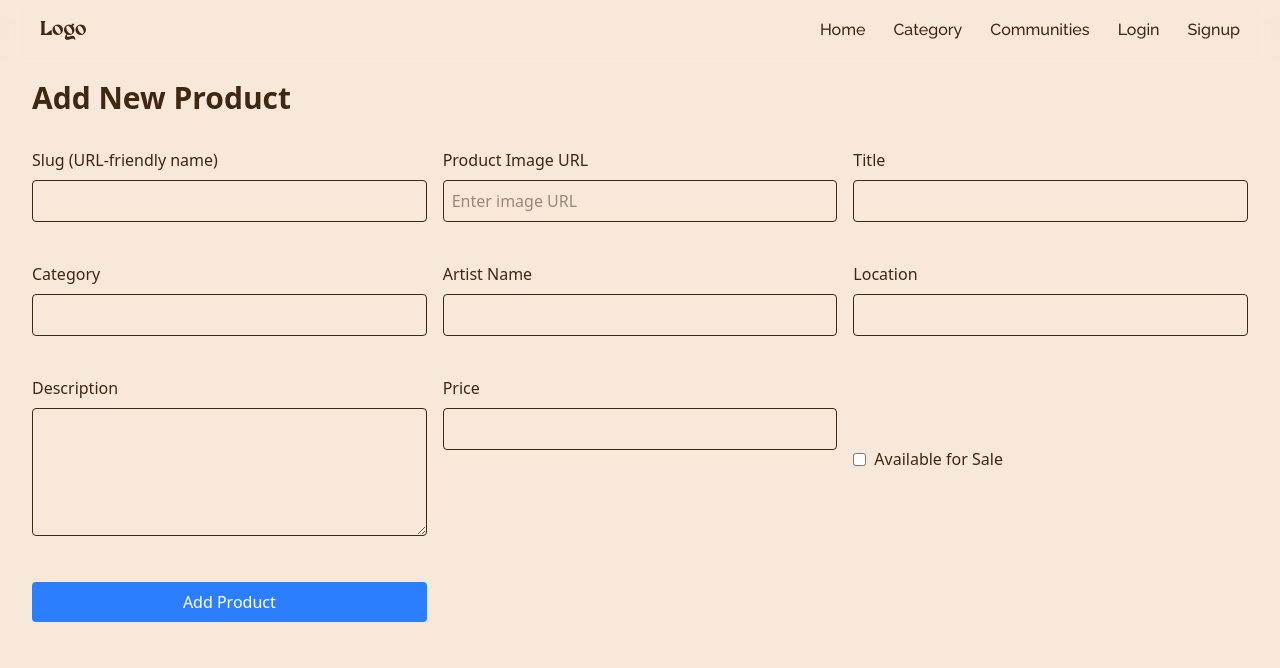
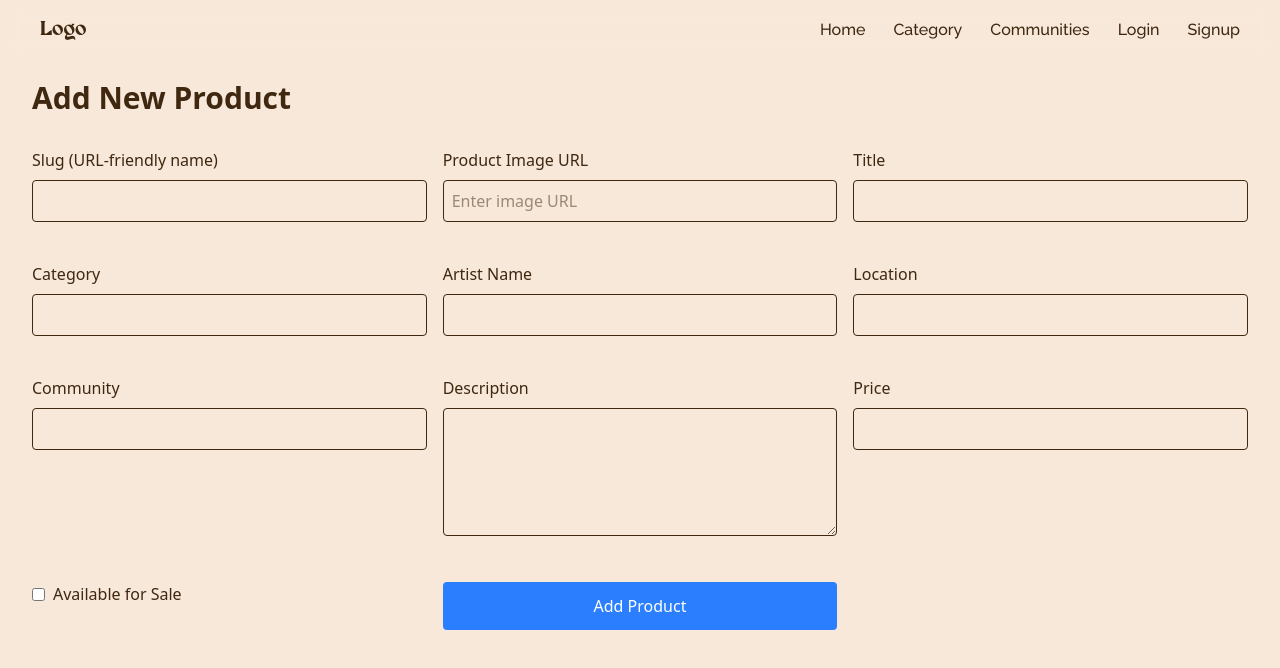
Before and after one commit to Mubarak2005/Heritage, a React (Vite) app: page /admin in a window 1280 px wide. Shown: the top 668 px of the page. Built offline with nearby package versions, Linux system fonts and the light colour scheme; no server answers.

Commit message:
Add community field to AdminDesh and display in ProductPage; enhance Communities layout

```diff
--- a/src/pages/Communities.jsx
+++ b/src/pages/Communities.jsx
@@ -14,7 +14,7 @@ const Communities = () => {
       {Array(9).fill(0).map((_, index) => (
         <div
           key={index}
-          className='h-[60vh] w-full md:w-1/2 lg:w-1/3 flex justify-center items-center font-[nayuki] border-[1px] border-[#3f27104c]'>
+          className='h-[60vh] w-full md:w-1/2 lg:w-1/3 flex justify-center items-center font-[nayuki] border-[1px] border-[#3f27104c] cursor-pointer'>
             Community {index + 1}
         </div>
       ))}
--- a/src/pages/ProductPage.jsx
+++ b/src/pages/ProductPage.jsx
@@ -137,6 +137,9 @@ const ProductPage = () => {
                 <p className="text-2xl mt-2 font-normal flex items-center gap-2 flex-row">
                   <MdLocationPin /> {product.location}
                 </p>
+                <p className="text-2xl mt-2 font-normal flex items-center gap-2 flex-row">
+                  {product.community}
+                </p>
               </div>
             </div>
             <div className="buyings flex justify-between items-center w-full mt-10 absolute bottom-0 left-0">
--- a/src/pages/ProtectedPages/AdminDesh.jsx
+++ b/src/pages/ProtectedPages/AdminDesh.jsx
@@ -12,6 +12,7 @@ const AdminDesh = () => {
     description: '',
     price: '',
     forSale: false,
+    community: '',
     category: '',
     artist: '',
     location: ''
@@ -41,6 +42,7 @@ const AdminDesh = () => {
         description: '',
         price: '',
         forSale: false,
+        community: '',
         category: '',
         artist: '',
         location: ''
@@ -130,6 +132,18 @@ const AdminDesh = () => {
           </div>
 
           <div>
+            <label className="block mb-2">Community</label>
+            <input
+              type="text"
+              name="community"
+              value={formData.community}
+              onChange={handleChange}
+              className="w-full p-2 border rounded"
+              required
+            />
+          </div>
+
+          <div>
             <label className="block mb-2">Description</label>
             <textarea
               name="description"
```
